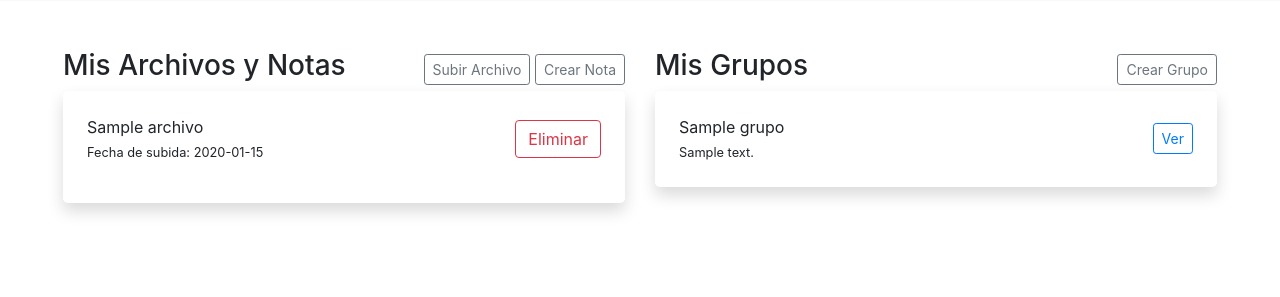
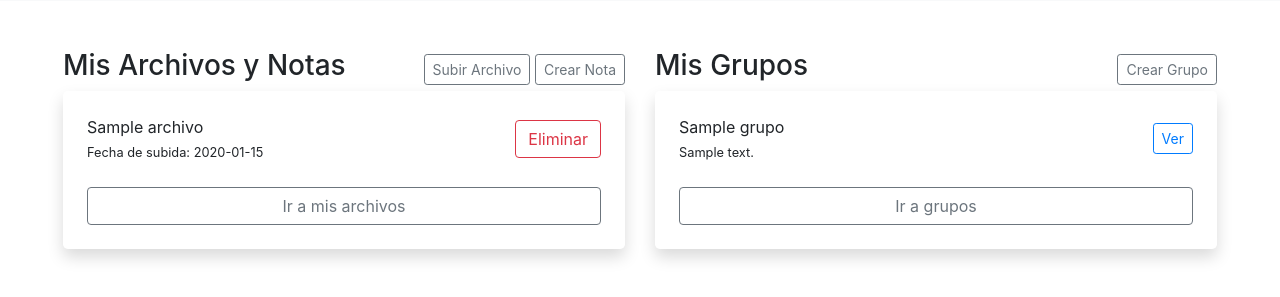
Before and after one commit to ads1010/TFG, a Flask app: page /home in a window 1280 px wide. Shown: the part 69-366 px from the top of the page. Run offline with Flask 3, Linux system fonts and the light colour scheme; a user stored in the database is signed in; tables that the repository leaves empty hold one stand-in row (values such as "Sample post"); some libraries are stand-ins or nearby versions.

Commit message:
Actualiazcion home y distintos estilos

```diff
--- a/app.py
+++ b/app.py
@@ -95,7 +95,7 @@ def prueba():
 def inicio():
     files=listar_archivos()
     grupos=listar_grupos()
-    return render_template('home.html', files= files, grupos=grupos)
+    return render_template('home.html',nombre_usuario=current_user.usuario, files= files, grupos=grupos)
 
 # Vista cerrar sesión
 @app.route('/logout')
--- a/templates/archivos.html
+++ b/templates/archivos.html
@@ -7,7 +7,6 @@
     <!-- Barra lateral -->
     <div class="col-md-2">
         <div class="sidebar bg-light p-3">
-            <h2 >Lateral</h2>
             <button class="btn btn-primary" type="button" data-toggle="collapse" data-target="#subirArchivosForm" aria-expanded="false" aria-controls="subirArchivosForm">
                 Subir archivos
             </button> <br><hr>
--- a/templates/home.html
+++ b/templates/home.html
@@ -25,6 +25,9 @@
                     </form>
                 </div>
                 {% endfor %}
+                <div class="mt-4">
+                    <button class="btn btn-outline-secondary w-100" onclick="window.location.href='/archivos'">Ir a mis archivos</button>
+                </div>
             </div>
         </div>
         <div class="col-md-6 ">
@@ -42,6 +45,9 @@
                     <button class="btn btn-outline-primary btn-sm">Ver</button>
                 </div>
                 {% endfor %}
+                <div class="mt-4">
+                    <button class="btn btn-outline-secondary w-100" onclick="window.location.href='/grupos'">Ir a grupos</button>
+                </div>
             </div>
         </div>
     </div>
--- a/templates/tareas.html
+++ b/templates/tareas.html
@@ -7,11 +7,11 @@
     <!-- Barra lateral -->
     <div class="col-md-2">
         <div class="sidebar bg-light p-3">
-            <h2 >Lateral</h2>
+
             <button class="btn btn-primary" type="button" data-toggle="collapse" data-target="#crearTareaForm" aria-expanded="false" aria-controls="crearTareaForm">
                 Crear Nueva Tarea
             </button> <br><hr>
-            <a href="{{ url_for('archivos') }}" class="btn btn-secondary mb-3">Archivos</a>
+            <a href="{{ url_for('archivos') }}" class="btn btn-secondary d-block">Archivos</a>
         </div>
     </div>
 
```
